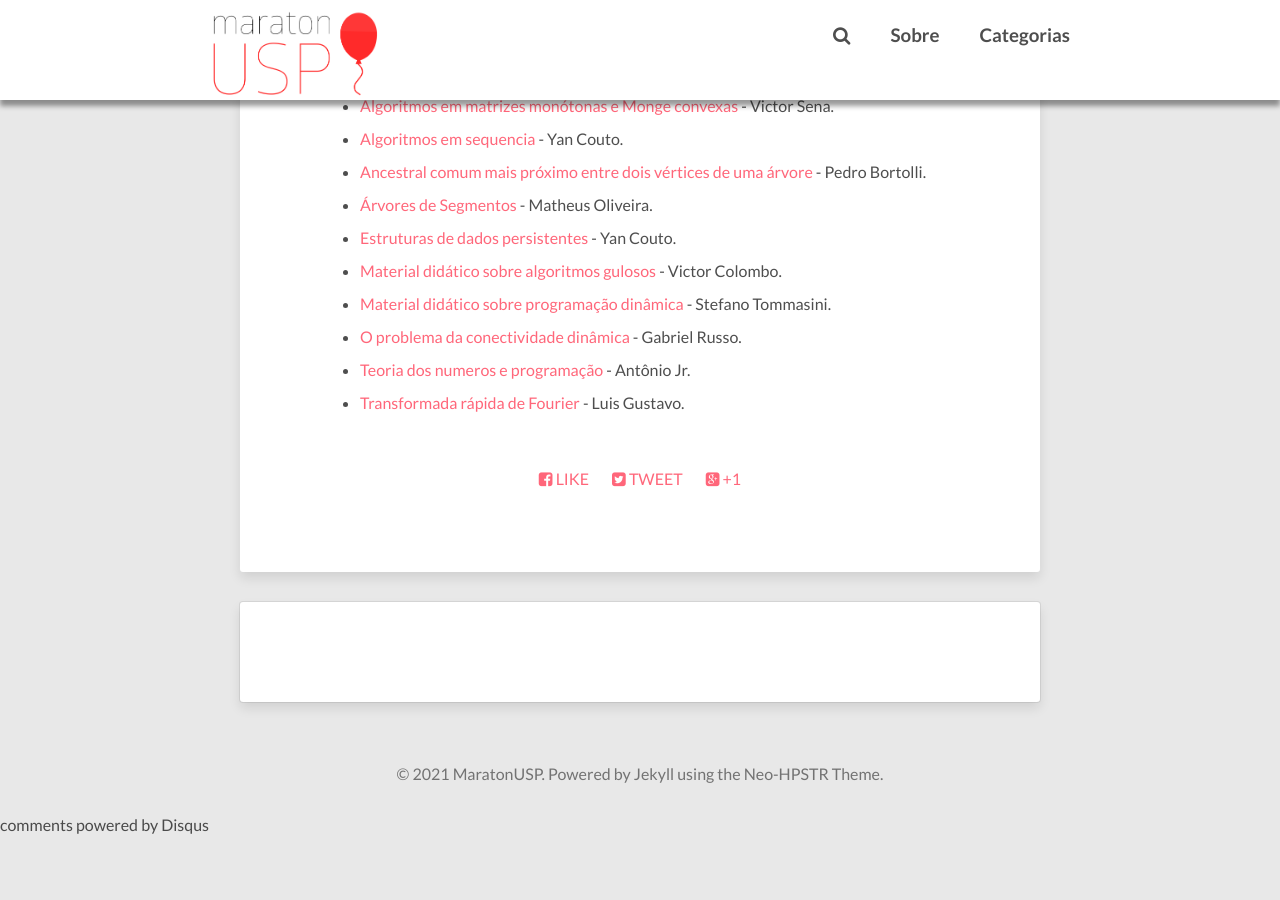
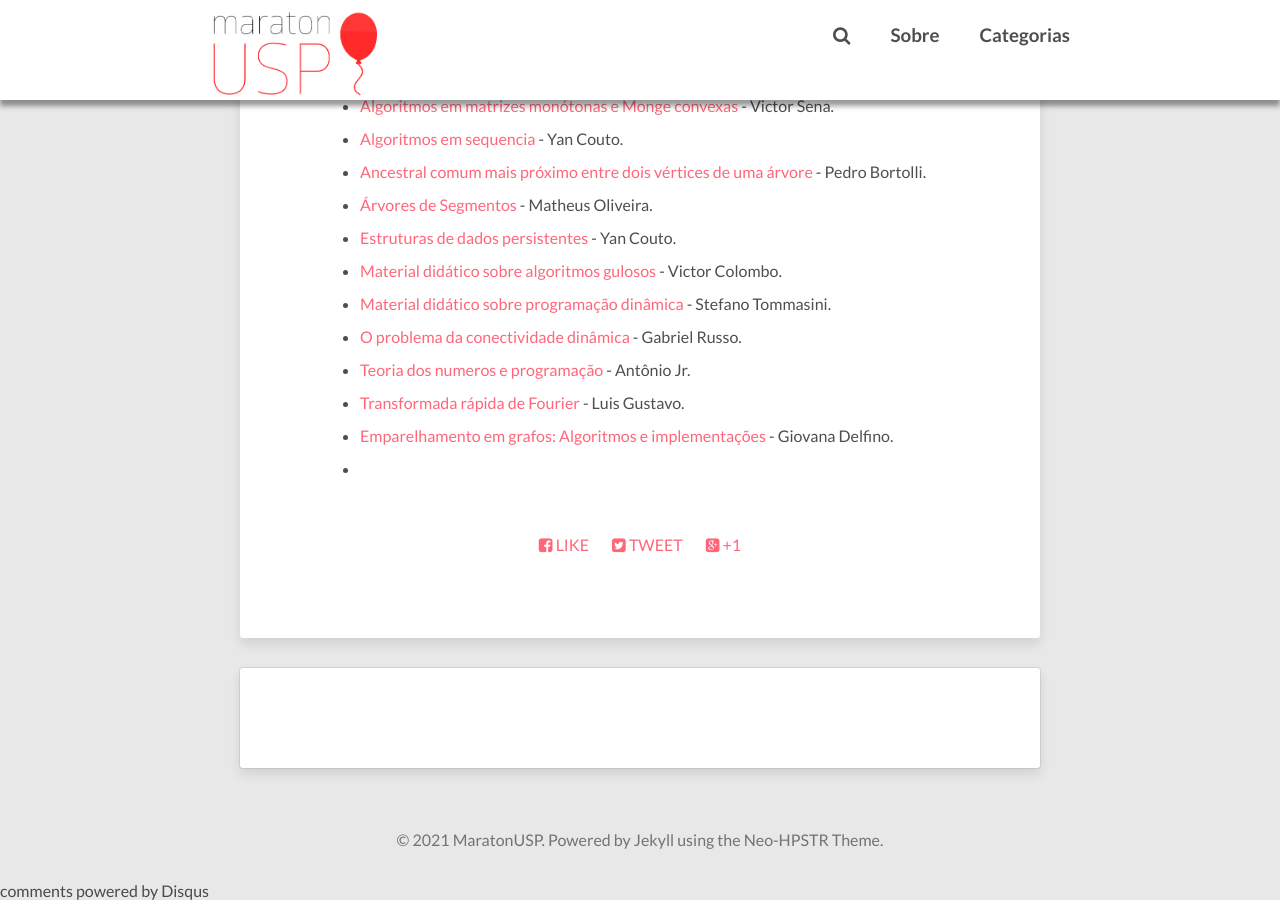
Before and after one commit to maratonusp/blog, a Jekyll site: the page built from pages/tccs.markdown, in a window 1280 px wide and 900 px high, scrolled down 570 px. Built offline with Jekyll 4.4.1, drawn with Linux system fonts in a browser that asks for light colours; nearby versions of some CDN libraries; comment, search, counter and statistics services are not loaded; before the commit the page ends 1404 px from its top, so only the background shows below that.

Commit message:
Including Delfinos TCC

```diff
--- a/pages/tccs.markdown
+++ b/pages/tccs.markdown
@@ -17,3 +17,5 @@ Muitos membros do MaratonUSP desenvolvem trabalhos de conclusão de curso ou tes
 - [O problema da conectividade dinâmica](https://linux.ime.usp.br/~gabrielrc/mac0499/monografia.pdf) - Gabriel Russo.
 - [Teoria dos numeros e programação](https://github.com/AntonioRoberto/monografia/blob/master/main.pdf) - Antônio Jr.
 - [Transformada rápida de Fourier](https://linux.ime.usp.br/~lgbitencourt/mac0499/monografia.pdf) - Luis Gustavo.
+- [Emparelhamento em grafos: Algoritmos e implementações](https://bcc.ime.usp.br/tccs/2017/gigd/monografia.pdf) - Giovana Delfino.
+-
```
